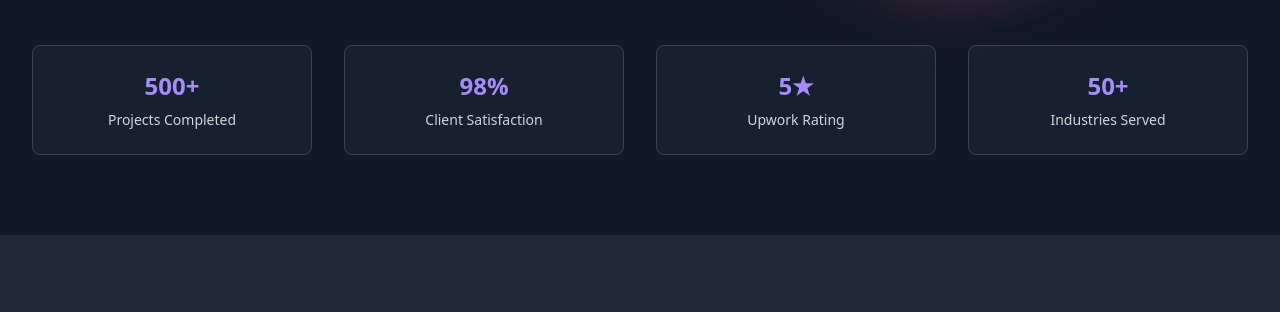
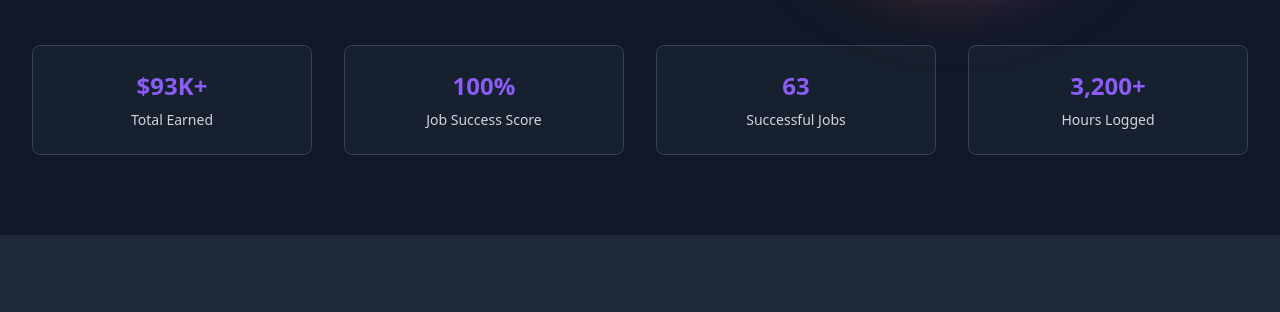
Before and after one commit to lizardcat/upwork-portfolio, an Astro site: page / in a window 1280 px wide. Shown: the part 471-783 px from the top of the page. Built offline with nearby package versions, Linux system fonts and the light colour scheme; Astro itself is replaced by a stand-in of ours.

Commit message:
Updating stats with real stats

```diff
--- a/src/components/sections/Hero.astro
+++ b/src/components/sections/Hero.astro
@@ -60,20 +60,20 @@
     <!-- Stats or credentials section below -->
     <div class="mt-16 grid grid-cols-2 md:grid-cols-4 gap-8 text-center">
       <div class="bg-gray-800/50 rounded-lg p-6 border border-gray-700">
-        <div class="text-2xl font-bold text-violet-400 mb-2">500+</div>
-        <div class="text-gray-300 text-sm">Projects Completed</div>
+        <div class="text-2xl font-bold text-violet-500 mb-2">$93K+</div>
+        <div class="text-gray-300 text-sm">Total Earned</div>
       </div>
       <div class="bg-gray-800/50 rounded-lg p-6 border border-gray-700">
-        <div class="text-2xl font-bold text-violet-400 mb-2">98%</div>
-        <div class="text-gray-300 text-sm">Client Satisfaction</div>
+        <div class="text-2xl font-bold text-violet-500 mb-2">100%</div>
+        <div class="text-gray-300 text-sm">Job Success Score</div>
       </div>
       <div class="bg-gray-800/50 rounded-lg p-6 border border-gray-700">
-        <div class="text-2xl font-bold text-violet-400 mb-2">5★</div>
-        <div class="text-gray-300 text-sm">Upwork Rating</div>
+        <div class="text-2xl font-bold text-violet-500 mb-2">63</div>
+        <div class="text-gray-300 text-sm">Successful Jobs</div>
       </div>
       <div class="bg-gray-800/50 rounded-lg p-6 border border-gray-700">
-        <div class="text-2xl font-bold text-violet-400 mb-2">50+</div>
-        <div class="text-gray-300 text-sm">Industries Served</div>
+        <div class="text-2xl font-bold text-violet-500 mb-2">3,200+</div>
+        <div class="text-gray-300 text-sm">Hours Logged</div>
       </div>
     </div>
   </div>
```
